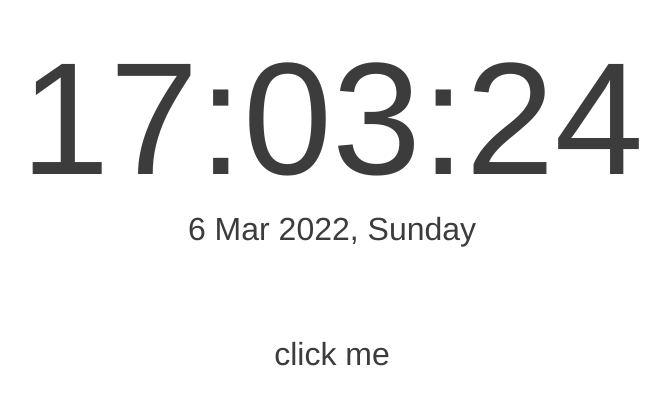
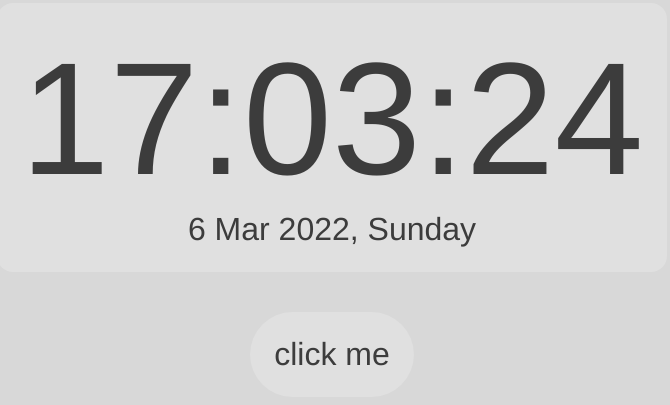
Before and after one commit to PeeachPie/time, a plain HTML site: page index.html in a window 1280 px wide. Shown: the part 197-602 px from the top of the page, without its empty margins (308-978 px from the left). Drawn offline with Linux system fonts and the light colour scheme.

Commit message:
Update style.css

```diff
--- a/style.css
+++ b/style.css
@@ -3,7 +3,8 @@ html, body {
     height: 100%;
     width: 100%;
     font-family: "Clear Sans", "Helvetica Neue", Arial, sans-serif;
-    overflow: hidden;
+    color: #3c3c3c;
+    background-color: rgb(216, 216, 216);
 }
 
 .container {
@@ -12,12 +13,11 @@ html, body {
     flex-direction: column;
     align-items: center;
     margin: auto;
-    margin-top: 25vh;
     text-align: center;
-    color: #3c3c3c;
 }
 
 .daytime {
+    margin-top: 25vh;
     padding: 3vmin;
     background-color: rgb(255, 255, 255, 0.2);
     border-radius: 2vmin;
```
